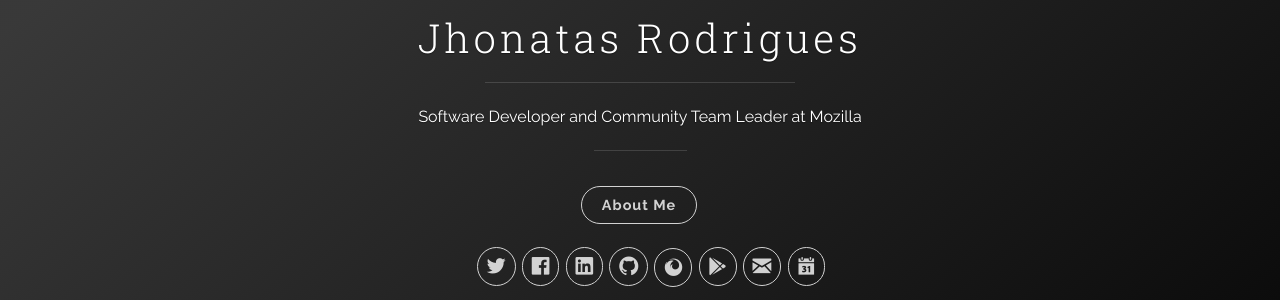
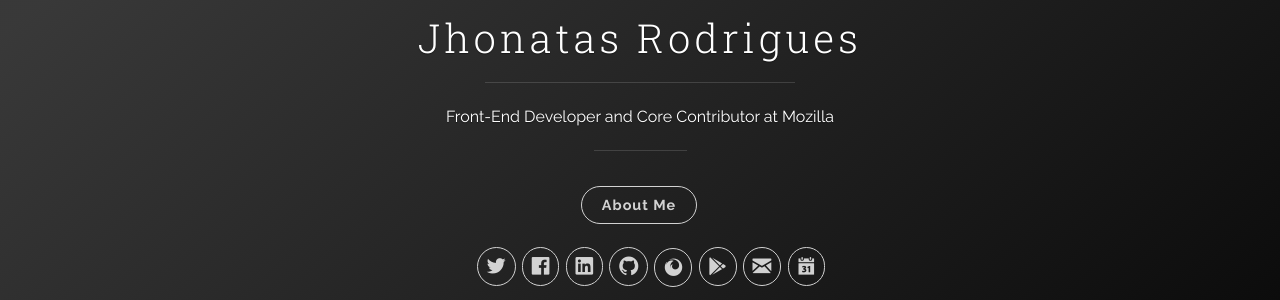
Before and after one commit to jhonatasrm/jhonatasrm.github.io, a Jekyll site: the page built from tags.md, in a window 1280 px wide. Shown: the part 359-659 px from the top of the page. Built offline with Jekyll 4.4.1, drawn with Linux system fonts in a browser that asks for light colours; nearby versions of some CDN libraries; a script that is not in the unit is left out.

Commit message:
update description

```diff
--- a/_config.yml
+++ b/_config.yml
@@ -16,7 +16,7 @@
 title: Jhonatas Rodrigues
 email: jhonatasrm@gmail.com
 description: > # this means to ignore newlines until "baseurl:"
-  Software Developer and Community Team Leader at Mozilla
+  Front-End Developer and Core Contributor at Mozilla
 baseurl: "" # the subpath of your site, e.g. /blog
 url: "" # the base hostname & protocol for your site, e.g. http://example.com
 twitter_username: jhonatasrm_
--- a/_layouts/default.html
+++ b/_layouts/default.html
@@ -24,8 +24,7 @@
                 products.
             </p><br>
 
-            <p align="justify">I am presently a Community Team Leader at Mozilla Brazil and have been a core contributor
-                since 2014. I continue to strengthen Mozilla’s community by developing tools to improve volunteer and staff
+            <p align="justify">I am a core contributor to Mozilla since 2014 and also a Community Team Leader at Mozilla Brasil. I continue to strengthen Mozilla’s community by developing tools to improve volunteer and staff
                 contributions like <a href="https://github.com/mozillabrasil/sumo_live_helper">SUMO Live Helper</a>. Moreover,
                 I am a translator, editor, also a reviewer of the knowledge base articles, responsible for the <a href="https://mozillabr.org/">Mozilla Brazil Website</a>, and I provide social media support through
                 official Firefox channels (Twitter and Google Play).
```
